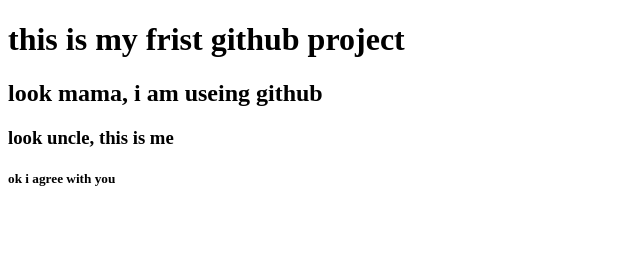
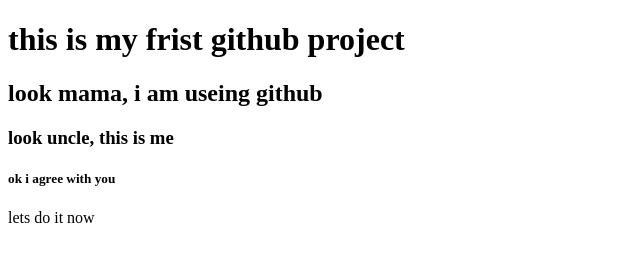
Before and after one commit to artanvir/my-1st-website, a plain HTML site: page index.html in a window 1280 px wide. Shown: the whole page, without its empty margins (0-640 px from the left). Drawn offline with Linux system fonts and the light colour scheme.

Commit message:
pragraph

```diff
--- a/index.html
+++ b/index.html
@@ -10,5 +10,6 @@
     <h2>look mama, i am useing github</h2>
     <h3> look uncle, this is me</h3>
     <h5>ok i agree with you</h5>
+    <p>lets do it now</p>
 </body>
 </html>
```
